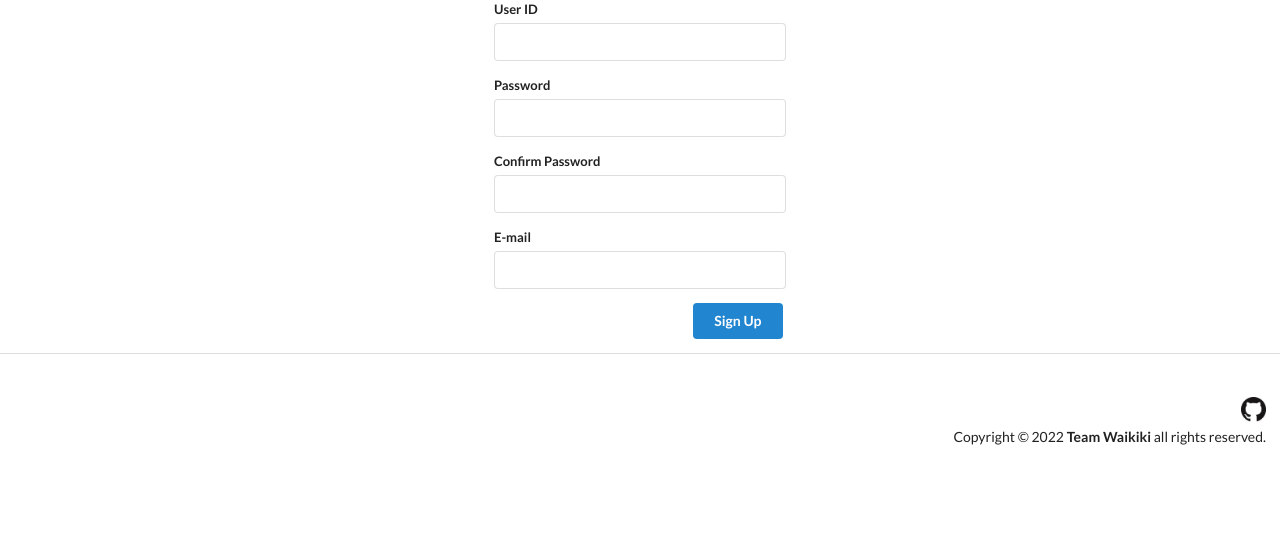
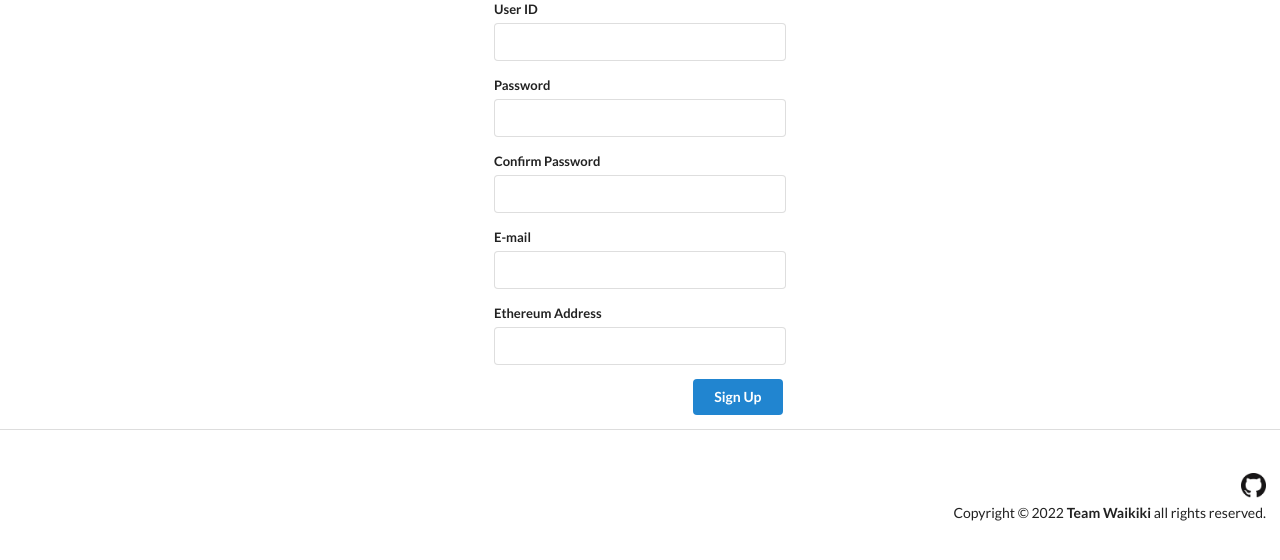
Before and after one commit to Waikiki-Korea/one-n-only-web, a Django app: page /common/signup/ in a window 1280 px wide. Shown: the part 157-717 px from the top of the page. Run offline with Django 4.2, Linux system fonts and the light colour scheme.

Commit message:
[signup] Add eth_address in a SING UP form.

```diff
--- a/waikiki/common/forms.py
+++ b/waikiki/common/forms.py
@@ -4,9 +4,8 @@ from django.contrib.auth.models import User
 from ono.models import OnoUser
 
 class UserForm(UserCreationForm):
-    email = forms.EmailField(label="이메일")
+    email = forms.EmailField(label="email")
 
     class Meta:
-        # model = User
         model = OnoUser
-        fields = ("username", "password1", "password2", "email")
+        fields = ("username", "password1", "password2", "email", "eth_address")
--- a/waikiki/templates/common/signup.html
+++ b/waikiki/templates/common/signup.html
@@ -32,6 +32,11 @@
                         <input type="text" class="form-control" name="email" id="email"
                                value="{{ form.email.value|default_if_none:'' }}">
                     </div>
+                    <div class="field">
+                        <label for="eth_address">Ethereum Address</label>
+                        <input type="text" class="form-control" name="eth_address" id="eth_address"
+                               value="{{ form.eth_address.value|default_if_none:'' }}">
+                    </div>
                     <div align="right">
                         <button class="ui blue submit button" type="submit" id="submit_button">Sign Up</button>
                     </div>
```
